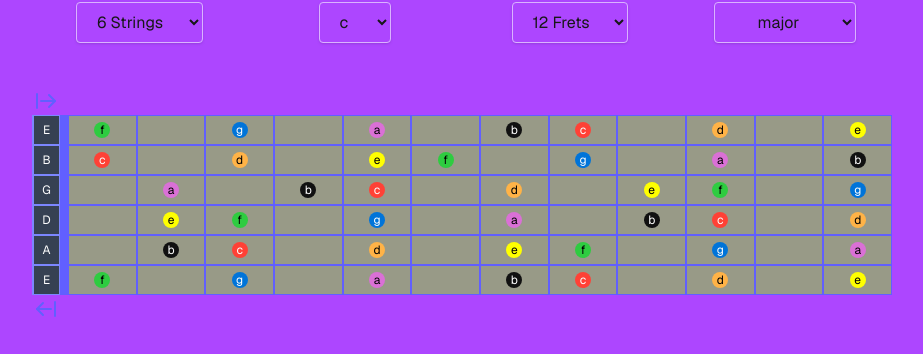
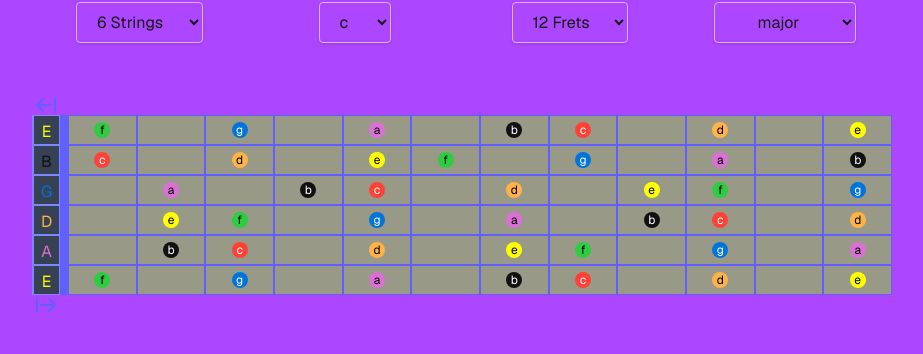
Before and after one commit to arbope/spagheetar, a Next.js app: page / in a window 1280 px wide. Shown: the part 288-642 px from the top of the page, without its empty margins (178-1101 px from the left). Built offline with nearby package versions, Linux system fonts and the light colour scheme.

Commit message:
added colors on open strings too

```diff
--- a/src/app/components/guitarApp.tsx
+++ b/src/app/components/guitarApp.tsx
@@ -16,7 +16,7 @@ const GuitarApp = () => {
         <div>
             <Selection strings={strings} setStrings={setStrings} frets={frets} setFrets={setFrets} mode={mode} setMode={setMode}  root={root} setRoot={setRoot} />
             <div className='flex'>
-                <StringTuner strings={strings} tuning={tuning} setTuning={setTuning}/>
+                <StringTuner root={root} strings={strings} tuning={tuning} setTuning={setTuning}/>
                 <Fretboard strings={strings} frets={frets} tuning={tuning} mode={mode} root={root} />
             </div>
         </div>
--- a/src/app/components/stringTuner.tsx
+++ b/src/app/components/stringTuner.tsx
@@ -1,14 +1,18 @@
 "use client";
 import { ArrowUpFromLine, ArrowDownFromLine } from "lucide-react";
+import { getKeyShift, getNoteColor, modes } from "../constants";
 
 interface StringProps {
     strings: number;
     tuning: string[];
+    mode: keyof typeof modes;
+    root: string;
     setTuning: (value: string[]) => void;
 }
 
-const StringTuner: React.FC<StringProps> = ({ strings, tuning, setTuning }) => {
+const StringTuner: React.FC<StringProps> = ({ strings, tuning, setTuning, mode, root }) => {
     const notes = ['c', 'c#', 'd', 'd#', 'e', 'f', 'f#', 'g', 'g#', 'a', 'a#', 'b'];
+    const intervals = modes[mode] || modes['major'];
 
     const refineTuning = (index: number, value: string) => {
         const tuner = [...tuning];
@@ -37,38 +41,45 @@ const StringTuner: React.FC<StringProps> = ({ strings, tuning, setTuning }) => {
     return (
         <div className="h-min w-7">
             <div
-                onClick={tuneDown}
-                className="cursor-pointer text-indigo-500 hover:text-indigo-700 transition-colors duration-200 rotate-90"
+                onClick={tuneUp}
+                className="cursor-pointer text-indigo-500 hover:text-indigo-700 transition-colors duration-200 rotate-90 pl-1"
             >
-                <ArrowUpFromLine />
+                <ArrowDownFromLine />
             </div>
 
-            {Array.from({ length: strings }).map((_, index) => (
+            {Array.from({ length: strings }).map((_, index) => {
+                const note = tuning[index];
+                const isInScale = intervals.includes(getKeyShift(note));
+                const color = isInScale ? getNoteColor(note, root) : "#EEEEEE";
+
+                return (
                     <div
                         className="flex border-y border-l border-indigo-400 hover:border-indigo-600 transition-all duration-200"
                         key={index}
                     >
                         <div className="bg-gray-700 h-7 border-x border-indigo-400 hover:bg-gray-600 transition-colors flex items-center justify-center flex-1">
                             <select
-                            className="appearance-none bg-transparent text-center text-xs w-full h-full p-1 focus:outline-none cursor-pointer text-white hover:text-indigo-200 transition-all"
-                            value={tuning[index]}
+                                className="appearance-none bg-transparent text-center text-s w-full h-full p-1 focus:outline-none cursor-pointer transition-all"
+                                style={{ color }}
+                                value={note}
                                 onChange={(e) => refineTuning(index, String(e.target.value))}
                             >
-                            {notes.map((note) => (
-                                <option key={note} value={note} className="text-black">
-                                    {note.toUpperCase()}
+                                {notes.map((noteOption) => (
+                                    <option key={noteOption} value={noteOption} className="text-black">
+                                        {noteOption.toUpperCase()}
                                     </option>
                                 ))}
                             </select>
                         </div>
                     </div>
-            ))}
+                );
+            })}
 
             <div
-                onClick={tuneUp}
-                className="cursor-pointer text-indigo-500 hover:text-indigo-700 transition-colors duration-200 rotate-90 pl-1"
+                onClick={tuneDown}
+                className="cursor-pointer text-indigo-500 hover:text-indigo-700 transition-colors duration-200 rotate-90"
             >
-                <ArrowDownFromLine />
+                <ArrowUpFromLine />
             </div>
         </div>
     );
--- a/src/app/constants/index.ts
+++ b/src/app/constants/index.ts
@@ -38,8 +38,6 @@ export const COLORS = [
     '#111111', // 11: Major 7th (Bright Black)
 ];
 
-
-
 export const getNoteColor = (note: string | null, root: string): string => {
     if (note === null) {
         return 'transparent';
```
Lines whose indentation alone changed are shown as unchanged.
